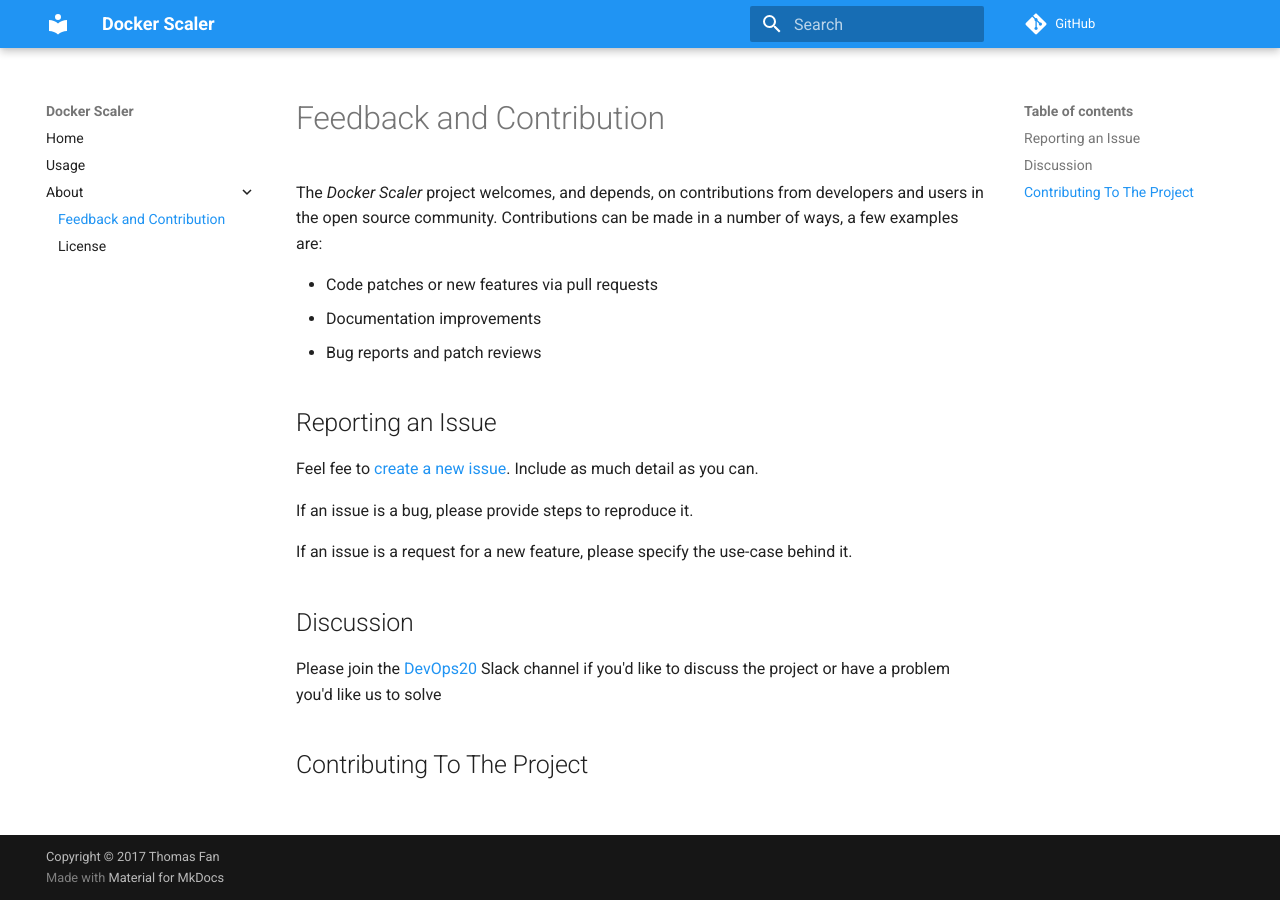
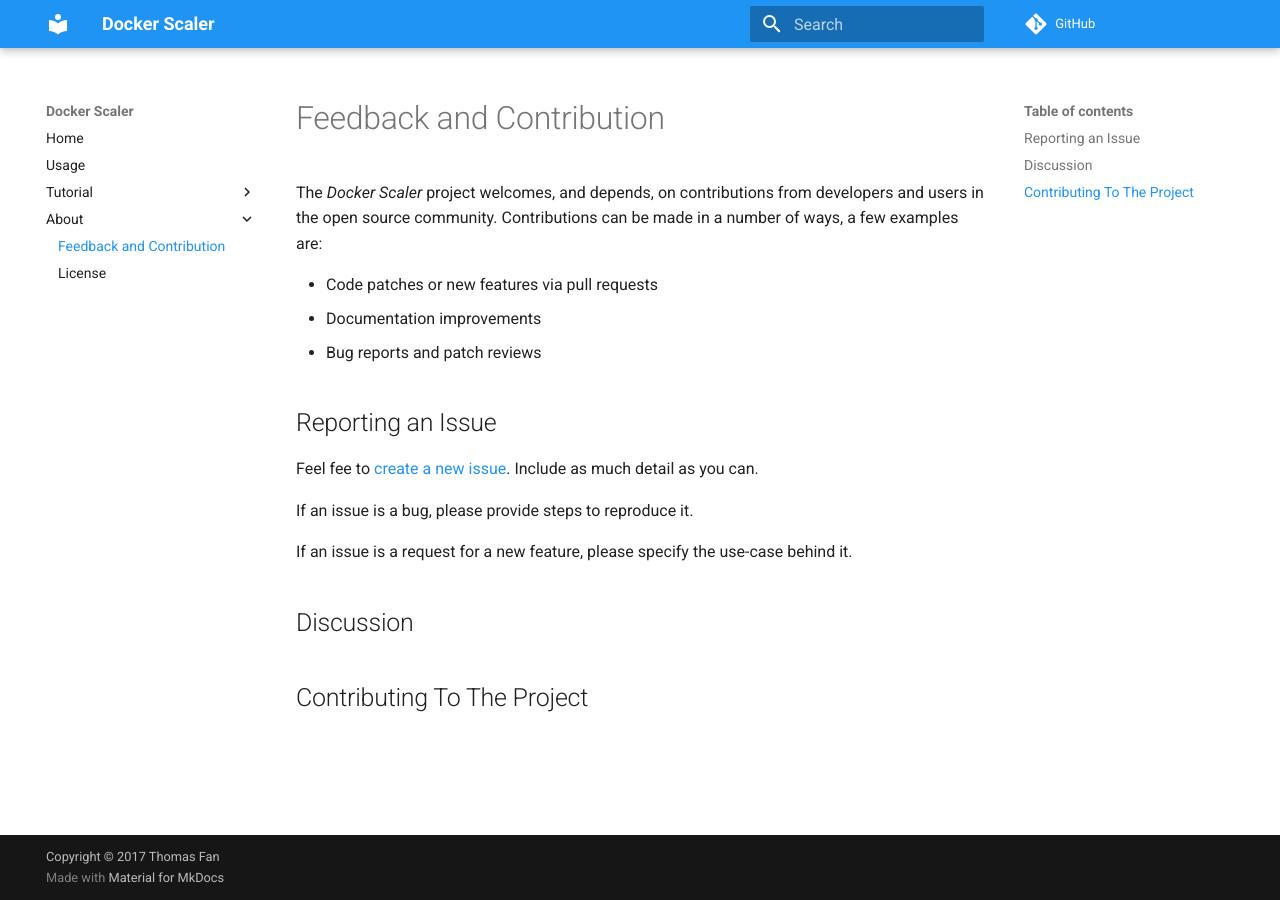
Before and after one commit to thomasjpfan/docker-scaler, an MkDocs documentation site: the page built from docs/feedback-and-contribution.md, in a window 1280 px wide. Built offline with MkDocs 1.6.1 and Material for MkDocs 9.7.7, drawn with Linux system fonts in a browser that asks for light colours; comment, search, counter and statistics services are not loaded; old or Windows-style settings are respelled for this version of MkDocs.

Commit message:
DOC: Outline

```diff
--- a/docs/feedback-and-contribution.md
+++ b/docs/feedback-and-contribution.md
@@ -16,6 +16,4 @@
 
 ## Discussion
 
-Please join the [DevOps20](http://slack.devops20toolkit.com/) Slack channel if you'd like to discuss the project or have a problem you'd like us to solve
-
 ## Contributing To The Project
--- a/mkdocs.yml
+++ b/mkdocs.yml
@@ -2,6 +2,9 @@
 pages:
   - Home: index.md
   - Usage: usage.md
+  - Tutorial:
+    - Service Scaling: service-scale.md
+    - AWS Node Scaling: aws-node-scale.md
   - About:
     - Feedback and Contribution: feedback-and-contribution.md
     - License: license.md
```
Also changed, not shown: docs/aws-node-scale.md (added, +1 -0 lines), docs/index.md (+5 -0 lines), docs/service-scale.md (added, +1 -0 lines), docs/usage.md (+1 -0 lines), 1 other file.
